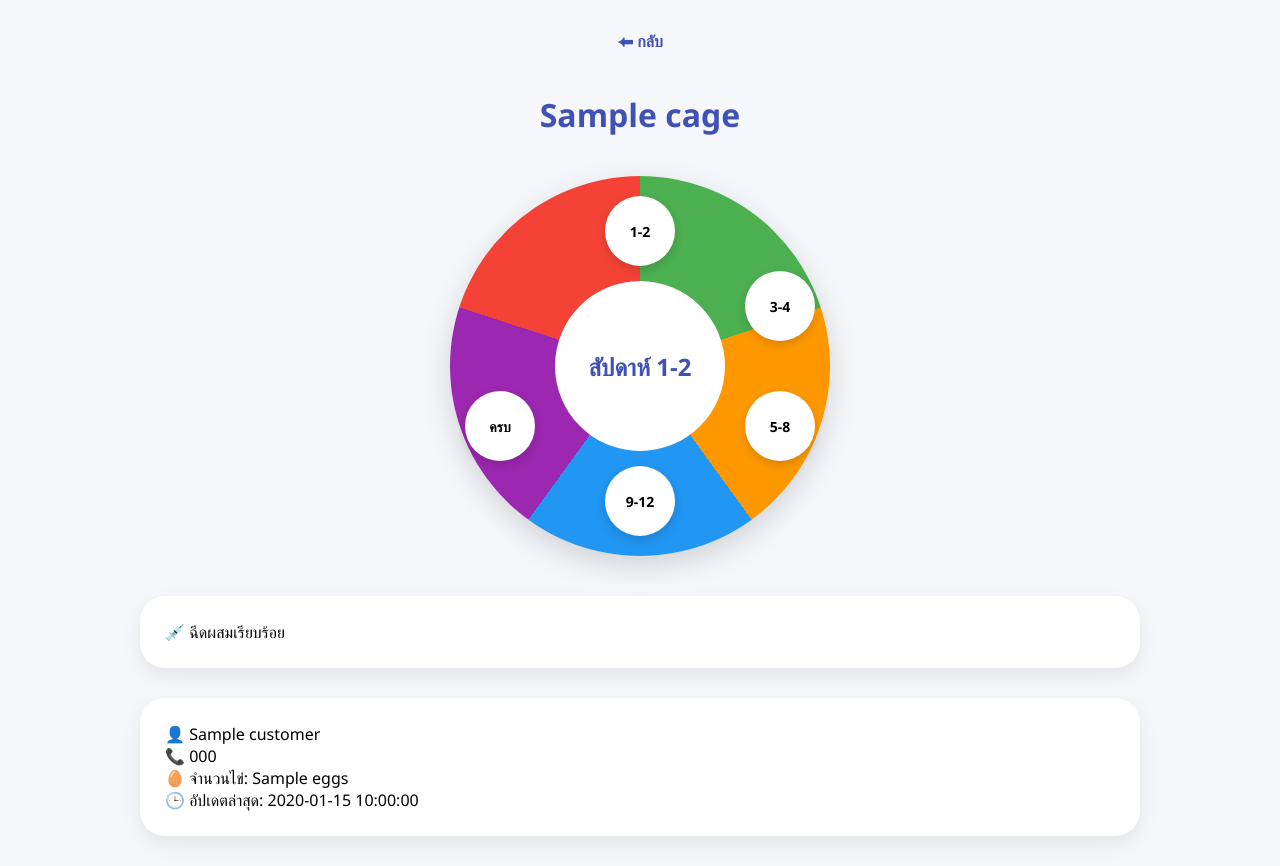
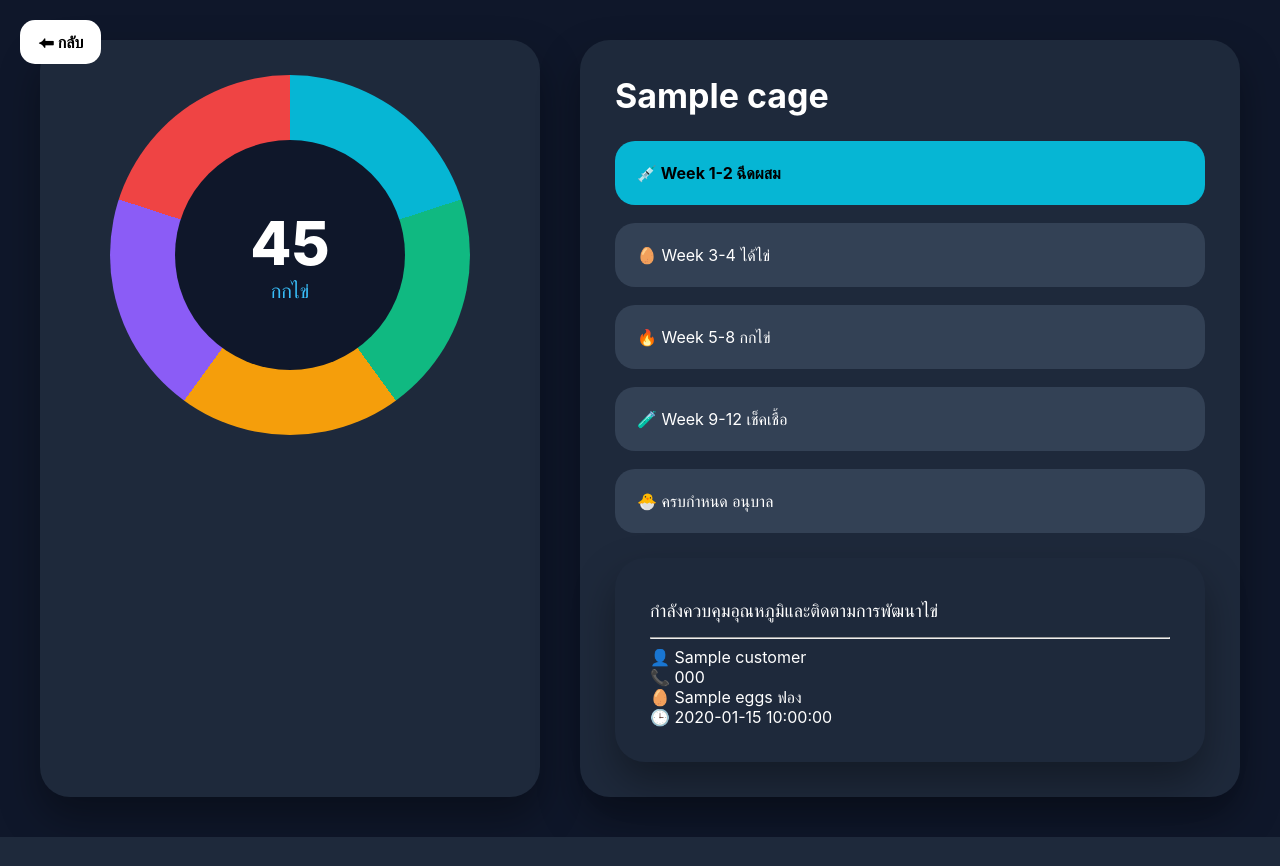
Before and after one commit to tanthai050864-prog/farm-kai, a Flask app: template templates/status.html in a window 1280 px wide. After the commit the page ends 837 px from the top, so only its background shows below. Run offline with Flask 3, Linux system fonts and the light colour scheme; the template is opened without the code that fills it: most values are stand-ins (such as "Sample title", 1, 10 or a date in 2020).

Commit message:
premium realtime ui

```diff
--- a/templates/status.html
+++ b/templates/status.html
@@ -2,168 +2,211 @@
 <html lang="th">
 <head>
 <meta charset="UTF-8">
-<meta name="viewport" content="width=device-width, initial-scale=1">
+<meta name="viewport" content="width=device-width,initial-scale=1">
 
 <style>
 body{
 margin:0;
-font-family:Segoe UI;
-background:#f5f7fb;
-text-align:center;
+font-family:Inter,Segoe UI;
+background:#0f172a;
+color:white;
 }
 
-.container{
-max-width:1000px;
+.wrap{
+max-width:1300px;
 margin:auto;
-padding:30px;
+padding:40px;
+display:grid;
+grid-template-columns:500px 1fr;
+gap:40px;
+}
+
+.panel{
+background:#1e293b;
+border-radius:30px;
+padding:35px;
+box-shadow:0 20px 40px rgba(0,0,0,.35);
+}
+
+.ring{
+width:360px;
+height:360px;
+border-radius:50%;
+margin:auto;
+background:
+conic-gradient(
+#06b6d4 0% 20%,
+#10b981 20% 40%,
+#f59e0b 40% 60%,
+#8b5cf6 60% 80%,
+#ef4444 80% 100%);
+display:flex;
+align-items:center;
+justify-content:center;
+position:relative;
+cursor:pointer;
+}
+
+.inner{
+width:230px;
+height:230px;
+background:#0f172a;
+border-radius:50%;
+display:flex;
+flex-direction:column;
+justify-content:center;
+align-items:center;
+}
+
+.day{
+font-size:60px;
+font-weight:800;
+}
+
+.phase{
+color:#38bdf8;
+font-size:20px;
+}
+
+.item{
+padding:22px;
+margin:18px 0;
+border-radius:20px;
+background:#334155;
+cursor:pointer;
+transition:.25s;
+}
+
+.item:hover{
+transform:translateX(10px);
+background:#475569;
+}
+
+.active{
+background:#06b6d4;
+color:black;
+font-weight:bold;
 }
 
 h1{
-color:#3f51b5;
+margin:0 0 25px;
+font-size:34px;
 }
 
-.wheel{
-width:380px;
-height:380px;
-border-radius:50%;
-margin:40px auto;
-position:relative;
-background:conic-gradient(
-#4caf50 0% 20%,
-#ff9800 20% 40%,
-#2196f3 40% 60%,
-#9c27b0 60% 80%,
-#f44336 80% 100%
-);
-box-shadow:0 10px 30px rgba(0,0,0,.15);
-}
-
-.center{
-position:absolute;
-top:50%;
-left:50%;
-transform:translate(-50%,-50%);
-width:170px;
-height:170px;
-background:white;
-border-radius:50%;
-display:flex;
-align-items:center;
-justify-content:center;
-font-size:24px;
-font-weight:bold;
-color:#3f51b5;
-}
-
-.dot{
-position:absolute;
-width:70px;
-height:70px;
-border-radius:50%;
-background:white;
-display:flex;
-align-items:center;
-justify-content:center;
-cursor:pointer;
-font-size:14px;
-font-weight:bold;
-box-shadow:0 4px 10px rgba(0,0,0,.15);
-transition:.3s;
-}
-
-.dot:hover{
-transform:scale(1.15);
-}
-
-.d1{top:20px;left:155px;}
-.d2{top:95px;right:15px;}
-.d3{bottom:95px;right:15px;}
-.d4{bottom:20px;left:155px;}
-.d5{bottom:95px;left:15px;}
-
-.card{
-background:white;
-padding:25px;
-border-radius:25px;
-box-shadow:0 8px 20px rgba(0,0,0,.08);
-margin-top:30px;
-text-align:left;
+.info{
+line-height:2;
+font-size:18px;
 }
 
 .back{
-display:inline-block;
-margin-bottom:20px;
+position:fixed;
+top:20px;
+left:20px;
+background:white;
+color:black;
+padding:12px 18px;
+border-radius:15px;
 text-decoration:none;
 font-weight:bold;
-color:#3f51b5;
 }
 </style>
 </head>
 <body>
 
-<div class="container">
+<a class="back" href="javascript:history.back()">⬅ กลับ</a>
 
-<a class="back" href="javascript:history.back()">⬅ กลับ</a>
+<div class="wrap">
+
+<div class="panel">
+
+<div class="ring">
+<div class="inner">
+<div class="day" id="dayNum">45</div>
+<div class="phase" id="phaseName">กกไข่</div>
+</div>
+</div>
+
+</div>
+
+<div class="panel">
 
 <h1>{{cage}}</h1>
 
-<div class="wheel">
+<div class="item active" onclick="show(1)">💉 Week 1-2 ฉีดผสม</div>
+<div class="item" onclick="show(2)">🥚 Week 3-4 ได้ไข่</div>
+<div class="item" onclick="show(3)">🔥 Week 5-8 กกไข่</div>
+<div class="item" onclick="show(4)">🧪 Week 9-12 เช็คเชื้อ</div>
+<div class="item" onclick="show(5)">🐣 ครบกำหนด อนุบาล</div>
 
-<div class="center" id="title">สัปดาห์ 1-2</div>
+<div class="panel" style="margin-top:25px">
 
-<div class="dot d1" onclick="showStep(1)">1-2</div>
-<div class="dot d2" onclick="showStep(2)">3-4</div>
-<div class="dot d3" onclick="showStep(3)">5-8</div>
-<div class="dot d4" onclick="showStep(4)">9-12</div>
-<div class="dot d5" onclick="showStep(5)">ครบ</div>
+<div class="info" id="detail">
+กำลังควบคุมอุณหภูมิและติดตามการพัฒนาไข่
+</div>
+
+<hr>
+
+👤 {{data.customer}}<br>
+📞 {{data.phone}}<br>
+🥚 {{data.status.get('eggs','0')}} ฟอง<br>
+🕒 {{data.status.get('updated_at','ยังไม่เคยอัปเดต')}}
 
 </div>
 
-<div class="card" id="detail">
-💉 ฉีดผสมเรียบร้อย
-</div>
-
-<div class="card">
-👤 {{data.customer}}<br>
-📞 {{data.phone}}<br>
-🥚 จำนวนไข่: {{data.status.get('eggs','0')}}<br>
-🕒 อัปเดตล่าสุด: {{data.status.get('updated_at','ยังไม่เคยอัปเดต')}}
 </div>
 
 </div>
 
 <script>
-function showStep(step){
 
-let title=document.getElementById("title");
-let detail=document.getElementById("detail");
+function clearAll(){
+document.querySelectorAll('.item')
+.forEach(x=>x.classList.remove('active'))
+}
+
+function show(step){
+
+clearAll()
+
+let items=document.querySelectorAll('.item')
+items[step-1].classList.add('active')
+
+let d=document.getElementById('detail')
+let day=document.getElementById('dayNum')
+let phase=document.getElementById('phaseName')
 
 if(step==1){
-title.innerHTML="สัปดาห์ 1-2";
-detail.innerHTML="💉 ฉีดผสมเรียบร้อย";
+day.innerHTML="10"
+phase.innerHTML="ฉีดผสม"
+d.innerHTML="อยู่ช่วงกระตุ้นผสม";
 }
 
 if(step==2){
-title.innerHTML="สัปดาห์ 3-4";
-detail.innerHTML="🥚 ได้ไข่และตรวจสมบูรณ์";
+day.innerHTML="24"
+phase.innerHTML="ได้ไข่"
+d.innerHTML="เริ่มได้ไข่ ตรวจสมบูรณ์";
 }
 
 if(step==3){
-title.innerHTML="สัปดาห์ 5-8";
-detail.innerHTML="🔥 กำลังกกไข่ ติดตามอุณหภูมิ";
+day.innerHTML="45"
+phase.innerHTML="กกไข่"
+d.innerHTML="กำลังควบคุมอุณหภูมิและติดตามการพัฒนาไข่";
 }
 
 if(step==4){
-title.innerHTML="สัปดาห์ 9-12";
-detail.innerHTML="🧪 เช็คเชื้อ พร้อมฟัก";
+day.innerHTML="72"
+phase.innerHTML="เช็คเชื้อ"
+d.innerHTML="ตรวจเชื้อพร้อมเข้าสู่ระยะฟัก";
 }
 
 if(step==5){
-title.innerHTML="ครบกำหนด";
-detail.innerHTML="🐣 เกิดแล้ว เข้าอนุบาลไก่";
+day.innerHTML="90"
+phase.innerHTML="อนุบาล"
+d.innerHTML="ลูกไก่เกิดแล้ว พร้อมอนุบาล";
 }
 
 }
+
 </script>
 
 </body>
```
